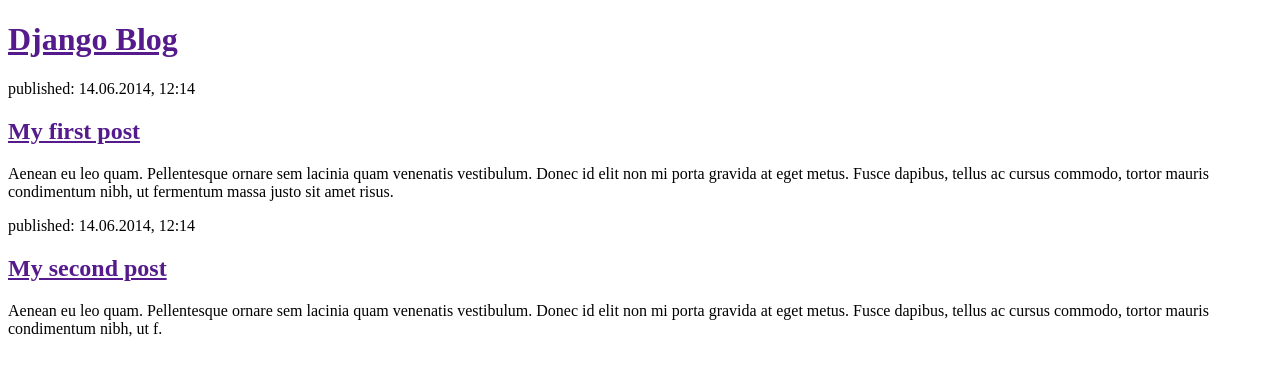
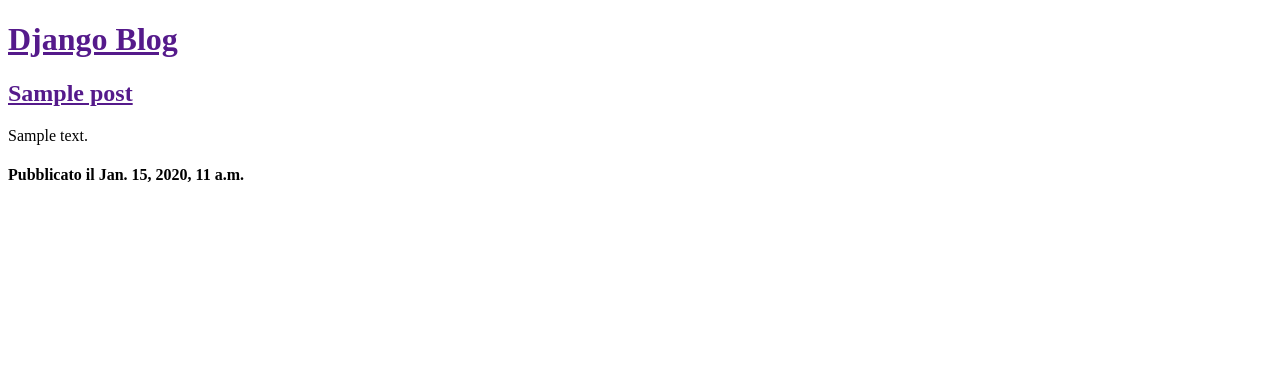
Before and after one commit to CarmineVarone/my-first-blog, a Django app: template blog/templates/blog/post_list.html in a window 1280 px wide. Shown: the top 376 px of the page. Run offline with Django 3.2, Linux system fonts and the light colour scheme; the template is opened without the code that fills it: values that come from a table or form of the project are taken from there, others are empty; tables that the repository leaves empty hold one stand-in row (values such as "Sample post").

Commit message:
Aggiornamento dei templates per mostrare i posts

```diff
--- a/blog/templates/blog/post_list.html
+++ b/blog/templates/blog/post_list.html
@@ -11,17 +11,13 @@
     <h1><a href="">Django Blog</a></h1>
   </div>
 
-  <div>
-    <p>published: 14.06.2014, 12:14</p>
-    <h2><a href="">My first post</a></h2>
-    <p>Aenean eu leo quam. Pellentesque ornare sem lacinia quam venenatis vestibulum. Donec id elit non mi porta gravida at eget metus. Fusce dapibus, tellus ac cursus commodo, tortor mauris condimentum nibh, ut fermentum massa justo sit amet risus.</p>
-  </div>
-
-  <div>
-    <p>published: 14.06.2014, 12:14</p>
-    <h2><a href="">My second post</a></h2>
-    <p>Aenean eu leo quam. Pellentesque ornare sem lacinia quam venenatis vestibulum. Donec id elit non mi porta gravida at eget metus. Fusce dapibus, tellus ac cursus commodo, tortor mauris condimentum nibh, ut f.</p>
-  </div>
+  {% for p in posts %}
+    <div>
+      <h2><a href="">{{p.title}}</a></h2>
+      <p>{{p.text|linebreaksbr}}</p>
+      <p><h4>Pubblicato il {{ p.published_date }}</h4></p>
+    </div>
+  {% endfor %}
 </body>
 
 </html>
--- a/blog/views.py
+++ b/blog/views.py
@@ -1,6 +1,9 @@
 from django.shortcuts import render
+from django.utils import timezone
+from .models import Post
 
 # Create your views here.
 
 def post_list(request):
-    return render(request, 'blog/post_list.html', {})
+    posts = Post.objects.filter(published_date__lte = timezone.now()).order_by('published_date')
+    return render(request, 'blog/post_list.html', {'posts':posts})
```
